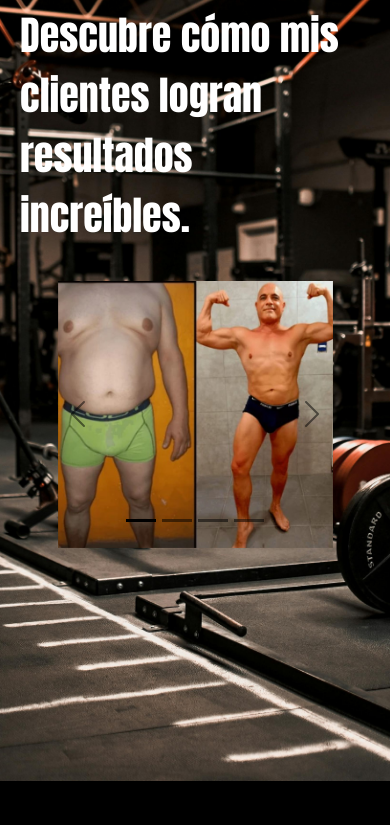
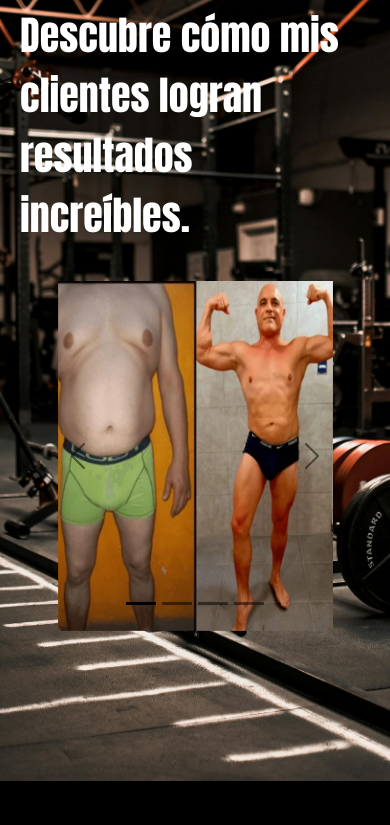
Before and after one commit to DavidVacis/luciano_FITNUTRICION, a website: page index.html in a window 390 px wide. Shown: the part 5693-6518 px from the top of the page. Drawn offline with nearby package versions, Linux system fonts and the light colour scheme; files that its build step writes are made by us from their sources; a web font is replaced by a local one.

Commit message:
se modifica imagen carrucel

```diff
--- a/scss/styles.scss
+++ b/scss/styles.scss
@@ -406,6 +406,12 @@ body {
         .cont_carrucel{
             max-width: 90%;
             padding: 20px;
+            .carousel-item {
+                img{
+                    height: 350px;
+                    width: 350px;
+                }
+            }
         }
     }
 
```
